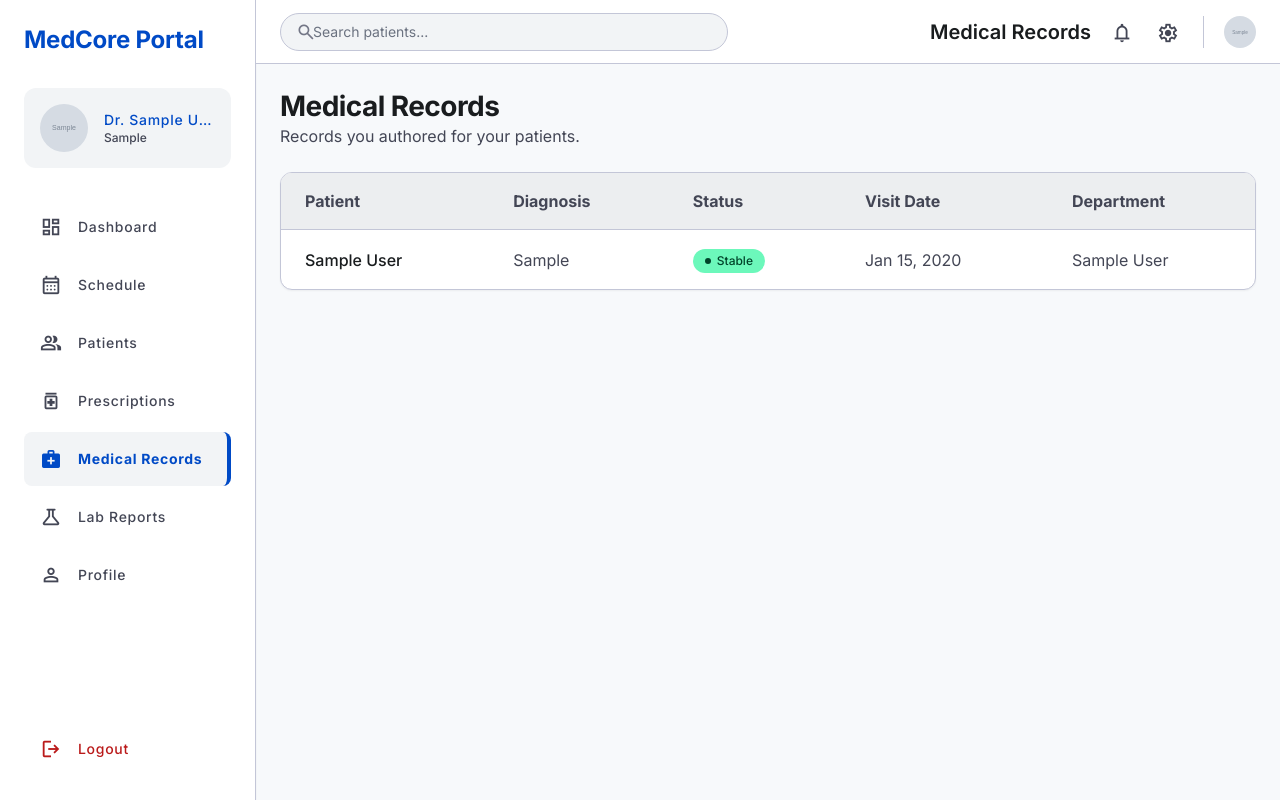
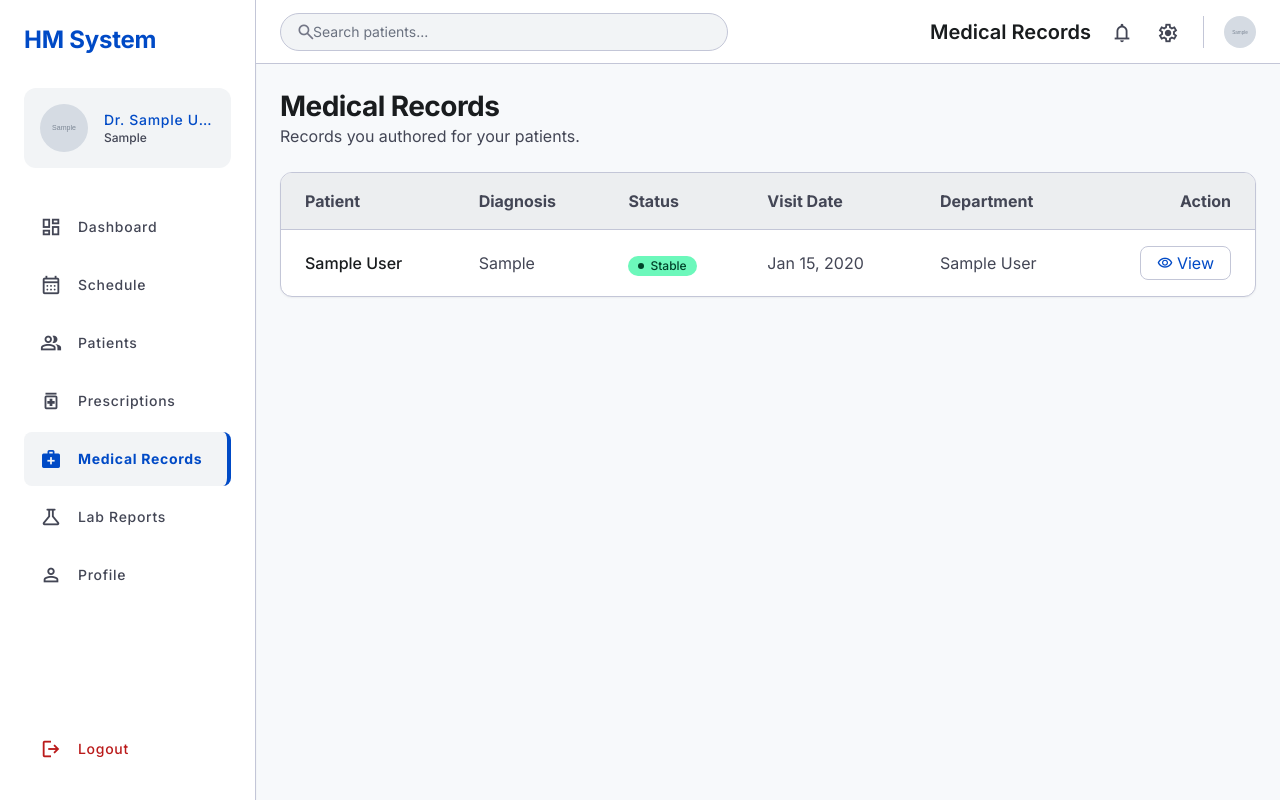
Before and after one commit to KirtanKayastha/hospital-management-system, a Django app: page /doctor/medical-records/ in a window 1280 px wide. Run offline with Django 5.2, Linux system fonts and the light colour scheme; a user stored in the database is signed in; tables that the repository leaves empty hold one stand-in row (values such as "Sample post"); grey boxes marked "Sample" are stand-in pictures; some libraries are stand-ins or nearby versions.

Commit message:
Add doctor profile picture, notifications, medical records view, and schedule/base fixes

```diff
--- a/doctor_siddhartha/templates/doc_siddhartha/base.html
+++ b/doctor_siddhartha/templates/doc_siddhartha/base.html
@@ -118,7 +118,6 @@
         font-variation-settings: 'FILL' 0, 'wght' 400, 'GRAD' 0, 'opsz' 24;
         vertical-align: middle;
     }
-    /* Canonical elevation utilities. Legacy aliases kept so existing markup keeps working. */
     .shadow-sm,
     .custom-shadow-sm,
     .card-shadow { box-shadow: 0px 1px 2px 0px rgba(15, 23, 42, 0.05); }
@@ -131,18 +130,17 @@
     .custom-scrollbar::-webkit-scrollbar-thumb { background: #c3c6d7; border-radius: 10px; }
     .no-scrollbar::-webkit-scrollbar { display: none; }
     .no-scrollbar { -ms-overflow-style: none; scrollbar-width: none; }
-    .calendar-grid { display: grid; grid-template-columns: repeat(7, 1fr); }
 
-    /* Shared table styling per design system */
-    .hm-table thead th { background-color: #eceef0; }
-    .hm-table tbody tr:hover { background-color: #f2f4f6; }
+    .calendar-grid {
+        display: grid !important;
+        grid-template-columns: repeat(7, minmax(0, 1fr)) !important;
+    }
 
-    /* ---- Canonical status badge (design guide section 3.6) ---- */
     .hm-badge {
         display: inline-flex;
         align-items: center;
         gap: 6px;
-        padding: 4px 12px;
+        padding: 2px 10px;
         border-radius: 9999px;
         font-size: 12px;
         font-weight: 500;
@@ -158,15 +156,10 @@
         flex: none;
     }
     .hm-badge-none::before { display: none; }
-    /* Positive: Active / Confirmed / Completed / Approved / Paid */
     .hm-badge-success  { background: #6cf8bb; color: #00432a; }
-    /* Negative: Inactive / Cancelled / Rejected / Unpaid */
     .hm-badge-error    { background: #ffdad6; color: #93000a; }
-    /* Waiting: Pending */
     .hm-badge-pending  { background: #ffddb8; color: #653e00; }
-    /* Informational / in-progress */
     .hm-badge-info     { background: #dbe1ff; color: #003ea8; }
-    /* Unknown or fallback status */
     .hm-badge-neutral  { background: #eceef0; color: #434655; }
 </style>
 
@@ -174,19 +167,11 @@
 </head>
 
 <body class="bg-background text-on-surface font-body-md h-screen flex overflow-hidden">
-{% comment %}
-Profile data is read straight off request.user.doctor_profile so this base does
-not depend on which context key a view happens to use (doctor_dashboard/schedule/
-patients/prescription pass `doctor_profile`; edit_profile passes `profile`).
-Sidebar highlighting derives from the resolved URL name -- a child template's
-{% with %} cannot reach the parent, and no doctor view supplies `active_page`.
-{% endcomment %}
 {% with un=request.resolver_match.url_name %}
 
-<!-- ========== SIDEBAR (256px) ========== -->
 <aside class="hidden lg:flex flex-col w-64 h-screen sticky top-0 left-0 shrink-0 border-r border-outline-variant bg-surface-container-lowest shadow-sm">
 <div class="p-lg flex flex-col h-full">
-    <h1 class="font-headline-md text-headline-md font-bold text-primary mb-xl">MedCore Portal</h1>
+    <h1 class="font-headline-md text-headline-md font-bold text-primary mb-xl">HM System</h1>
 
     <div class="flex items-center gap-md mb-xl p-md rounded-xl bg-surface-container-low">
         {% if request.user.doctor_profile.profile_picture %}
@@ -242,7 +227,6 @@ Sidebar highlighting derives from the resolved URL name -- a child template's
 
 <div class="flex-1 flex flex-col min-w-0 overflow-hidden">
 
-<!-- ========== NAVBAR (64px) ========== -->
 <header class="flex items-center justify-between px-lg h-16 shrink-0 sticky top-0 z-40 bg-surface-container-lowest border-b border-outline-variant">
     {% block topbar_left %}
     <form class="relative w-full max-w-md" method="get" action="{% url 'doctor_siddhartha:patients' %}">
@@ -252,8 +236,7 @@ Sidebar highlighting derives from the resolved URL name -- a child template's
     {% endblock %}
     <div class="flex items-center gap-md shrink-0 ml-lg">
         <span class="hidden lg:block font-headline-sm text-headline-sm text-on-surface">{% block page_title %}{% endblock %}</span>
-        <button type="button" class="p-xs rounded-full text-on-surface-variant hover:bg-surface-container-high transition-all"><span class="material-symbols-outlined text-[22px]">notifications</span></button>
-        <a href="{% url 'doctor_siddhartha:edit_profile' %}" class="p-xs rounded-full text-on-surface-variant hover:bg-surface-container-high transition-all"><span class="material-symbols-outlined text-[22px]">settings</span></a>
+        <a href="{% url 'doctor_siddhartha:notifications' %}" class="p-xs rounded-full text-on-surface-variant hover:bg-surface-container-high transition-all"><span class="material-symbols-outlined text-[22px]">notifications</span></a>        <a href="{% url 'doctor_siddhartha:edit_profile' %}" class="p-xs rounded-full text-on-surface-variant hover:bg-surface-container-high transition-all"><span class="material-symbols-outlined text-[22px]">settings</span></a>
         <div class="h-8 w-px bg-outline-variant mx-xs"></div>
         {% if request.user.doctor_profile.profile_picture %}
         <img src="{{ request.user.doctor_profile.profile_picture.url }}" alt="Profile" class="w-8 h-8 rounded-full object-cover shrink-0"/>
--- a/doctor_siddhartha/templates/doc_siddhartha/medical_records.html
+++ b/doctor_siddhartha/templates/doc_siddhartha/medical_records.html
@@ -22,6 +22,7 @@
                     <th class="px-lg py-md font-label-md text-on-surface-variant">Status</th>
                     <th class="px-lg py-md font-label-md text-on-surface-variant">Visit Date</th>
                     <th class="px-lg py-md font-label-md text-on-surface-variant">Department</th>
+                    <th class="px-lg py-md font-label-md text-on-surface-variant text-right">Action</th>
                 </tr>
             </thead>
             <tbody class="divide-y divide-outline-variant">
@@ -42,10 +43,17 @@
                     </td>
                     <td class="px-lg py-md font-body-sm text-on-surface-variant">{{ record.display_date }}</td>
                     <td class="px-lg py-md font-body-sm text-on-surface-variant">{{ record.department.name|default:'General' }}</td>
+                    <td class="px-lg py-md text-right">
+                        <a href="?edit_record={{ record.id }}"
+                           class="inline-flex items-center gap-xs px-md py-xs rounded-lg border border-outline-variant text-primary font-label-sm hover:bg-primary/5 transition-colors">
+                            <span class="material-symbols-outlined text-[16px]">visibility</span>
+                            View
+                        </a>
+                    </td>
                 </tr>
                 {% empty %}
                 <tr>
-                    <td colspan="5" class="px-lg py-xl text-center text-on-surface-variant font-body-sm">No medical records found.</td>
+                    <td colspan="6" class="px-lg py-xl text-center text-on-surface-variant font-body-sm">No medical records found.</td>
                 </tr>
                 {% endfor %}
             </tbody>
@@ -61,3 +69,61 @@
 
 </div>
 {% endblock %}
+
+{% block modals %}
+<div class="fixed inset-0 z-[100] {% if not editing_record %}hidden{% endif %}" id="view-record-modal">
+<a href="{% url 'doctor_siddhartha:medical_records' %}" class="absolute inset-0 bg-black/40 backdrop-blur-sm"></a>
+<div class="absolute top-1/2 left-1/2 -translate-x-1/2 -translate-y-1/2 w-full max-w-lg bg-white rounded-2xl card-shadow overflow-hidden max-h-[90vh] overflow-y-auto">
+{% if editing_record %}
+<form method="post" action="{% url 'doctor_siddhartha:edit_medical_record' editing_record.id %}">
+{% csrf_token %}
+<input type="hidden" name="next" value="medical_records"/>
+<div class="p-lg border-b border-outline-variant flex items-center justify-between bg-surface-container-lowest">
+<h3 class="font-headline-sm text-headline-sm">Edit Medical Record</h3>
+<a href="{% url 'doctor_siddhartha:medical_records' %}" class="material-symbols-outlined text-on-surface-variant hover:bg-surface-container-high rounded-full p-1">close</a>
+</div>
+<div class="p-lg space-y-md">
+<div>
+    <label class="block font-label-md text-on-surface-variant mb-xs">Diagnosis</label>
+    <input type="text" name="diagnosis" value="{{ editing_record.diagnosis }}" required class="w-full border border-outline-variant rounded-lg p-md"/>
+</div>
+<div class="grid grid-cols-2 gap-md">
+    <div>
+        <label class="block font-label-md text-on-surface-variant mb-xs">Visit Date</label>
+        <input type="date" name="visit_date" value="{{ editing_record.visit_date|date:'Y-m-d' }}" class="w-full border border-outline-variant rounded-lg p-md"/>
+    </div>
+    <div>
+        <label class="block font-label-md text-on-surface-variant mb-xs">Status</label>
+        <select name="status" class="w-full border border-outline-variant rounded-lg p-md">
+            {% for value, label in status_choices %}
+            <option value="{{ value }}" {% if editing_record.status == value %}selected{% endif %}>{{ label }}</option>
+            {% endfor %}
+        </select>
+    </div>
+</div>
+<div>
+    <label class="block font-label-md text-on-surface-variant mb-xs">Symptoms</label>
+    <textarea name="symptoms" rows="2" class="w-full border border-outline-variant rounded-lg p-md">{{ editing_record.symptoms }}</textarea>
+</div>
+<div>
+    <label class="block font-label-md text-on-surface-variant mb-xs">Treatment</label>
+    <textarea name="treatment" rows="2" class="w-full border border-outline-variant rounded-lg p-md">{{ editing_record.treatment }}</textarea>
+</div>
+<div>
+    <label class="block font-label-md text-on-surface-variant mb-xs">Notes</label>
+    <textarea name="notes" rows="2" class="w-full border border-outline-variant rounded-lg p-md">{{ editing_record.notes }}</textarea>
+</div>
+<div>
+    <label class="block font-label-md text-on-surface-variant mb-xs">Follow-up Date (optional)</label>
+    <input type="date" name="follow_up_date" value="{{ editing_record.follow_up_date|date:'Y-m-d' }}" class="w-full border border-outline-variant rounded-lg p-md"/>
+</div>
+</div>
+<div class="p-lg bg-surface-container-low border-t border-outline-variant flex justify-end gap-md">
+<a href="{% url 'doctor_siddhartha:medical_records' %}" class="px-6 py-2 border border-outline-variant rounded-lg font-bold hover:bg-white transition-colors inline-block">Cancel</a>
+<button type="submit" class="px-8 py-2 bg-primary text-white rounded-lg font-bold transition-transform active:scale-95">Update Record</button>
+</div>
+</form>
+{% endif %}
+</div>
+</div>
+{% endblock %}
--- a/doctor_siddhartha/urls.py
+++ b/doctor_siddhartha/urls.py
@@ -19,4 +19,6 @@ urlpatterns = [
     path('profile/edit/', views.edit_profile, name='edit_profile'),
     path('medical-records/', views.medical_records, name='medical_records'),
     path('lab-reports/', views.lab_reports, name='lab_reports'),
+    path('notifications/', views.notifications, name='notifications'),
+    path('notifications/mark-all-read/', views.mark_all_read, name='mark_all_read'),
 ]
--- a/doctor_siddhartha/views.py
+++ b/doctor_siddhartha/views.py
@@ -289,6 +289,9 @@ def edit_medical_record(request, record_id):
         record.follow_up_date = follow_up_date or None
         record.save()
         messages.success(request, "Medical record updated.")
+
+        if request.POST.get("next") == "medical_records":
+            return redirect("doctor_siddhartha:medical_records")
     return redirect(f"/doctor/patients/?patient={record.patient_id}")
 
 
@@ -402,8 +405,13 @@ def edit_profile(request):
         profile.phone = request.POST.get("phone") or profile.phone
         profile.experience_years = int(request.POST.get("experience_years") or 0)
         profile.bio = (request.POST.get("bio") or "").strip()
-        if request.FILES.get("profile_picture"):
+
+        if request.POST.get("remove_picture") == "1":
+            profile.profile_picture.delete(save=False)
+            profile.profile_picture = None
+        elif request.FILES.get("profile_picture"):
             profile.profile_picture = request.FILES["profile_picture"]
+
         profile.save()
 
         messages.success(request, "Profile updated successfully.")
@@ -424,10 +432,18 @@ def medical_records(request):
     patient_id = request.GET.get("patient")
     if patient_id:
         records = records.filter(patient_id=patient_id)
+
+    editing_record = None
+    edit_record_id = request.GET.get("edit_record")
+    if edit_record_id:
+        editing_record = MedicalRecord.objects.filter(pk=edit_record_id, doctor=request.user).first()
+
     context = {
         "doctor_profile": doctor_profile,
         "records": records,
         "selected_patient_id": patient_id,
+        "editing_record": editing_record,
+        "status_choices": MedicalRecord.STATUS_CHOICES,
     }
     return render(request, "doc_siddhartha/medical_records.html", context)
 
@@ -445,3 +461,21 @@ def lab_reports(request):
         "selected_patient_id": patient_id,
     }
     return render(request, "doc_siddhartha/lab_reports.html", context)
+
+
+@doctor_required
+def notifications(request):
+    doctor_profile = _doctor_profile(request.user)
+    notes = Notification.objects.filter(recipient=request.user).order_by("-created_at")
+    context = {
+        "doctor_profile": doctor_profile,
+        "notifications": notes,
+    }
+    return render(request, "doc_siddhartha/notifications.html", context)
+
+
+@doctor_required
+def mark_all_read(request):
+    if request.method == "POST":
+        Notification.objects.filter(recipient=request.user, is_read=False).update(is_read=True)
+    return redirect("doctor_siddhartha:notifications")
--- a/hospital/settings.py
+++ b/hospital/settings.py
@@ -125,6 +125,12 @@ cloudinary.config(
     api_secret="hXyaU0UMOtKJkWKOe8thURuP1P0",
 )
 
+CLOUDINARY_STORAGE = {
+    'CLOUD_NAME': 'zozspvpq',
+    'API_KEY': '175215214824226',
+    'API_SECRET': 'hXyaU0UMOtKJkWKOe8thURuP1P0',
+}
+
 # ============ STORAGE BACKEND ============
 # Use Cloudinary for media files
 STORAGES = {
```
Also changed, not shown: doctor_siddhartha/templates/doc_siddhartha/edit_profile.html (+7 -0 lines), doctor_siddhartha/templates/doc_siddhartha/notifications.html (added, +51 -0 lines), doctor_siddhartha/templates/doc_siddhartha/schedule.html (line endings or trailing spaces), 1 other file.
